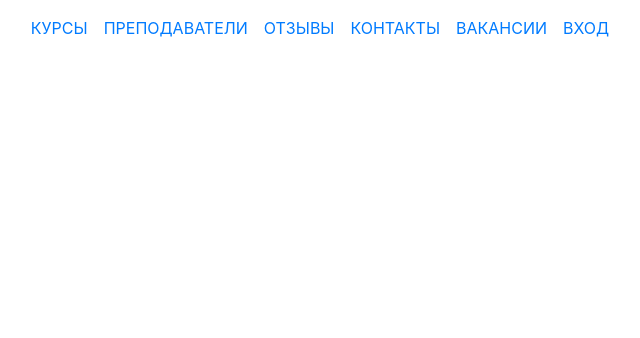
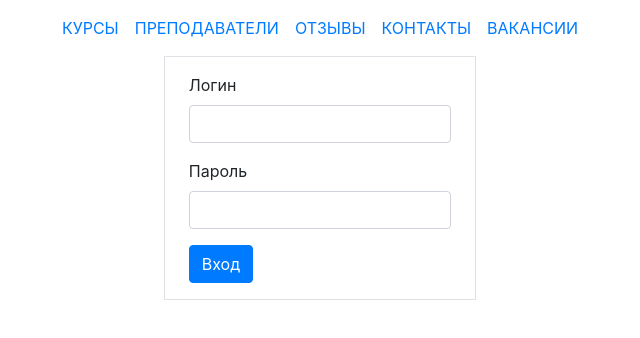
Before and after one commit to plizkinzmey/ReactJS, a React app in the folder Lesson3/: page / in a window 1280 px wide. Shown: the top 338 px of the page, without its empty margins (320-960 px from the left). Built offline with nearby package versions, Linux system fonts and the light colour scheme.

Commit message:
Complete HomeWork 3

```diff
--- a/Lesson3/package.json
+++ b/Lesson3/package.json
@@ -34,6 +34,7 @@
     "popper": "^1.0.1",
     "popper.js": "^1.15.0",
     "postcss-loader": "^3.0.0",
+    "prop-types": "^15.7.2",
     "react": "^16.9.0",
     "react-bootstrap": "^1.0.0-beta.12",
     "react-dom": "^16.9.0"
--- a/Lesson3/src/App.jsx
+++ b/Lesson3/src/App.jsx
@@ -1,9 +1,9 @@
 import React from 'react';
 import ReactDOM from 'react-dom';
-import Menu from './Components/Menu';
+import Menu from './components/menu';
 import bootstrap from 'bootstrap';
 import 'bootstrap/dist/css/bootstrap.min.css';
-import ReactBootstrap from 'react-bootstrap';
+import Login from './components/login';
 
 class App extends React.Component {
   render() {
@@ -33,16 +33,12 @@ class App extends React.Component {
         href: "#",
         hrefClass: "nav-link nav-link-top",
         title: "ВАКАНСИИ"
-      }, {
-        liClass: "nav-item",
-        href: "#",
-        hrefClass: "nav-link nav-link-top",
-        title: "ВХОД"
       }
     ];
 
     return <div className="container-fluid">
       <Menu items={menuItems}/>
+      <Login/>
     </div>
   }
 }
--- a/Lesson3/src/Components/Login.jsx
+++ b/Lesson3/src/Components/Login.jsx
@@ -0,0 +1,17 @@
+import React from 'react';
+
+export default class Login extends React.Component {
+render() {
+return <form className = 'px-4 py-3 col-xl-3 border mx-auto'>
+<div className="form-group">
+  <label forhtml="inputLogin">Логин</label>
+  <input type="text" className="form-control" id="inputLogin"/>
+</div>
+<div className="form-group">
+  <label forhtml="inputPassword">Пароль</label>
+  <input type="password" className="form-control" id="inputPassword"/>
+</div>
+<button type="submit" className="btn btn-primary">Вход</button>
+</form>
+}
+}
--- a/Lesson3/src/Components/Menu.jsx
+++ b/Lesson3/src/Components/Menu.jsx
@@ -1,5 +1,5 @@
 import React from 'react';
-import MenuItem from './MenuItem';
+import MenuItem from './menuItem';
 
 export default class Menu extends React.Component {
   render() {
@@ -14,12 +14,10 @@ export default class Menu extends React.Component {
           hrefClass={item.hrefClass}
           href={item.href}
           title={item.title}/>
-        // <li key = {index} className = {item.liClass}><a className = {item.hrefClass}
-        // href={item.href}>{item.title}</a></li>
       })
     return <nav
       id="navbar"
-      className="navbar navbar-expand-lg fixed-top justify-content-center">
+      className="navbar navbar-expand-lg justify-content-center">
       <div id="menu" className="menu">
         <ul className="navbar-nav">
           {items}
```
Also changed, not shown: Lesson3/src/Components/MenuItem.jsx (+7 -0 lines), 1 other file (tests, documents, lock files or other folders).
